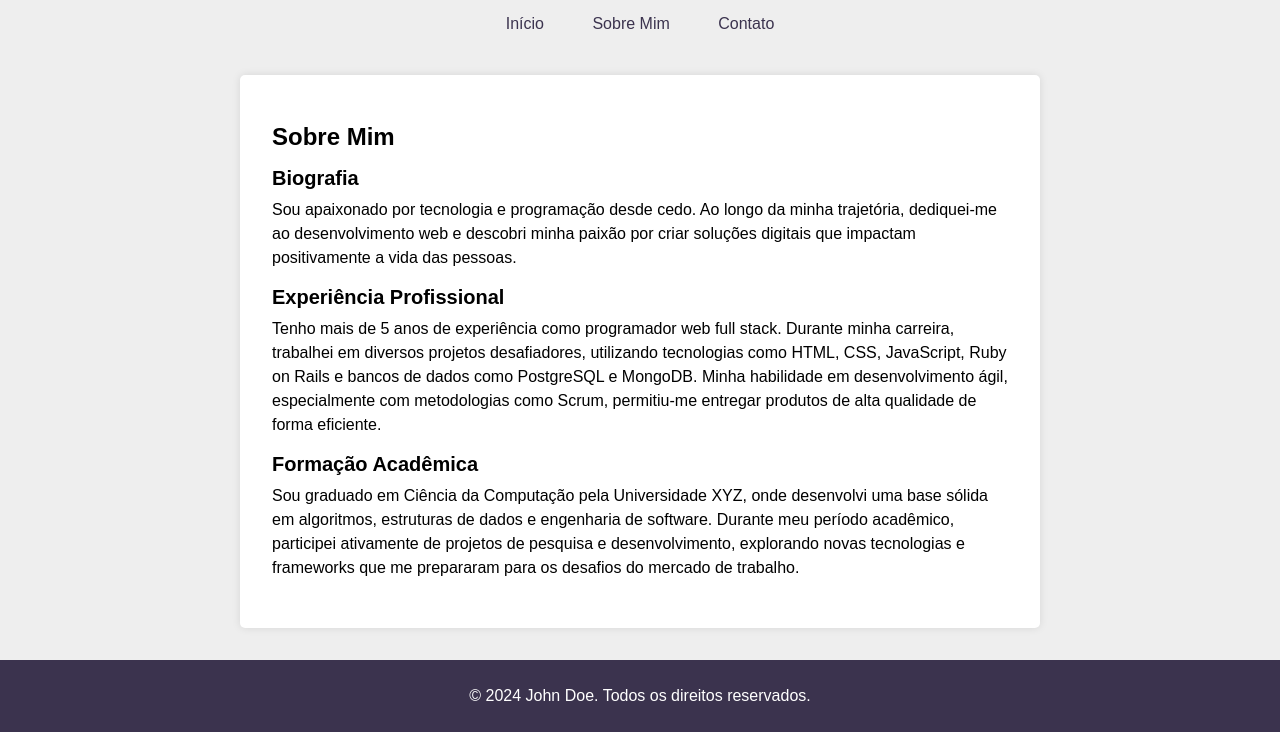
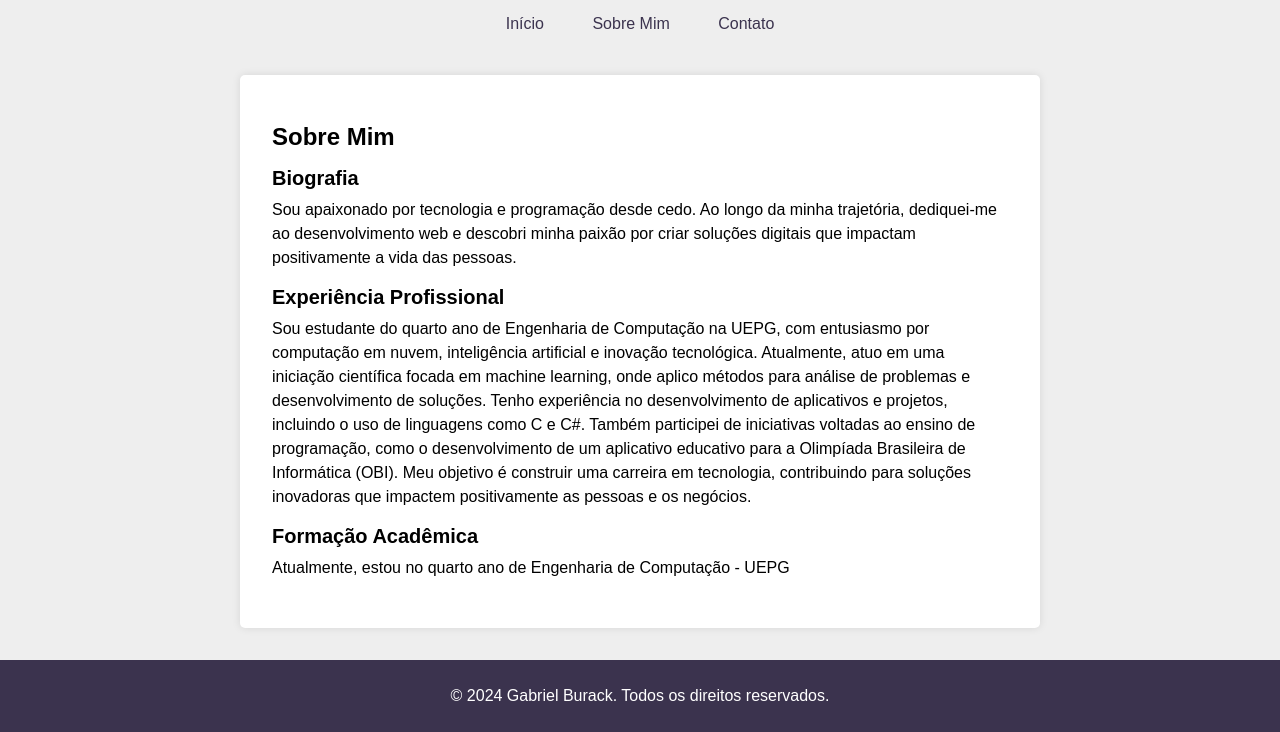
Before and after one commit to GabrielBurack/GabrielBurack.github.io, a plain HTML site: page sobre.html in a window 1280 px wide. Shown: the part 72-804 px from the top of the page. Drawn offline with Linux system fonts and the light colour scheme.

Commit message:
adicionando minhas informações

```diff
--- a/sobre.html
+++ b/sobre.html
@@ -1,15 +1,17 @@
 <!DOCTYPE html>
 <html lang="pt-br">
+
 <head>
   <meta charset="UTF-8" />
   <meta name="viewport" content="width=device-width, initial-scale=1.0" />
-    <title>Sobre - John Doe</title>
+  <title>Sobre - Gabriel Burack</title>
   <link rel="stylesheet" href="style.css" />
 </head>
+
 <body>
   <header>
     <div>
-        <div class="logo">John Doe</div>
+      <div class="logo">Gabriel Burack</div>
       <div class="title">Programador Web Full Stack</div>
     </div>
     <nav>
@@ -31,26 +33,25 @@
       </p>
       <h2>Experiência Profissional</h2>
       <p>
-          Tenho mais de 5 anos de experiência como programador web full stack.
-          Durante minha carreira, trabalhei em diversos projetos desafiadores,
-          utilizando tecnologias como HTML, CSS, JavaScript, Ruby on Rails e
-          bancos de dados como PostgreSQL e MongoDB. Minha habilidade em
-          desenvolvimento ágil, especialmente com metodologias como Scrum,
-          permitiu-me entregar produtos de alta qualidade de forma eficiente.
+        Sou estudante do quarto ano de Engenharia de Computação na UEPG, com entusiasmo por computação em nuvem,
+        inteligência artificial e inovação tecnológica. Atualmente, atuo em uma iniciação científica focada em machine
+        learning, onde aplico métodos para análise de problemas e desenvolvimento de soluções.
+        Tenho experiência no desenvolvimento de aplicativos e projetos, incluindo o uso de linguagens como C e C#.
+        Também participei de iniciativas voltadas ao ensino de programação, como o desenvolvimento de um aplicativo
+        educativo para a Olimpíada Brasileira de Informática (OBI).
+
+        Meu objetivo é construir uma carreira em tecnologia, contribuindo para soluções inovadoras que impactem
+        positivamente as pessoas e os negócios.
       </p>
       <h2>Formação Acadêmica</h2>
       <p>
-          Sou graduado em Ciência da Computação pela Universidade XYZ, onde
-          desenvolvi uma base sólida em algoritmos, estruturas de dados e
-          engenharia de software. Durante meu período acadêmico, participei
-          ativamente de projetos de pesquisa e desenvolvimento, explorando novas
-          tecnologias e frameworks que me prepararam para os desafios do mercado
-          de trabalho.
+        Atualmente, estou no quarto ano de Engenharia de Computação - UEPG
       </p>
     </section>
   </div>
   <footer>
-      <p>&copy; 2024 John Doe. Todos os direitos reservados.</p>
+    <p>&copy; 2024 Gabriel Burack. Todos os direitos reservados.</p>
   </footer>
 </body>
+
 </html>
```
Also changed, not shown: contato.html (+6 -9 lines), index.html (+5 -6 lines). Lines whose indentation alone changed are shown as unchanged.
